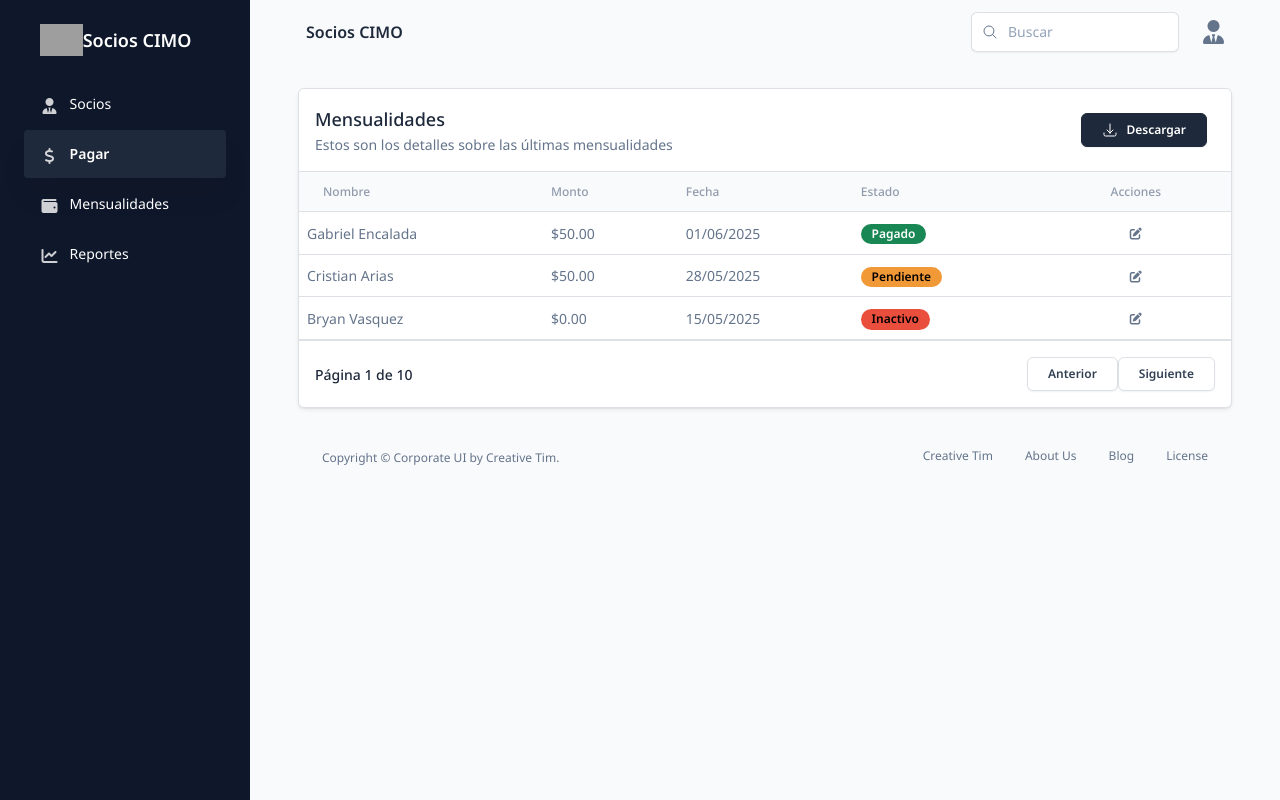
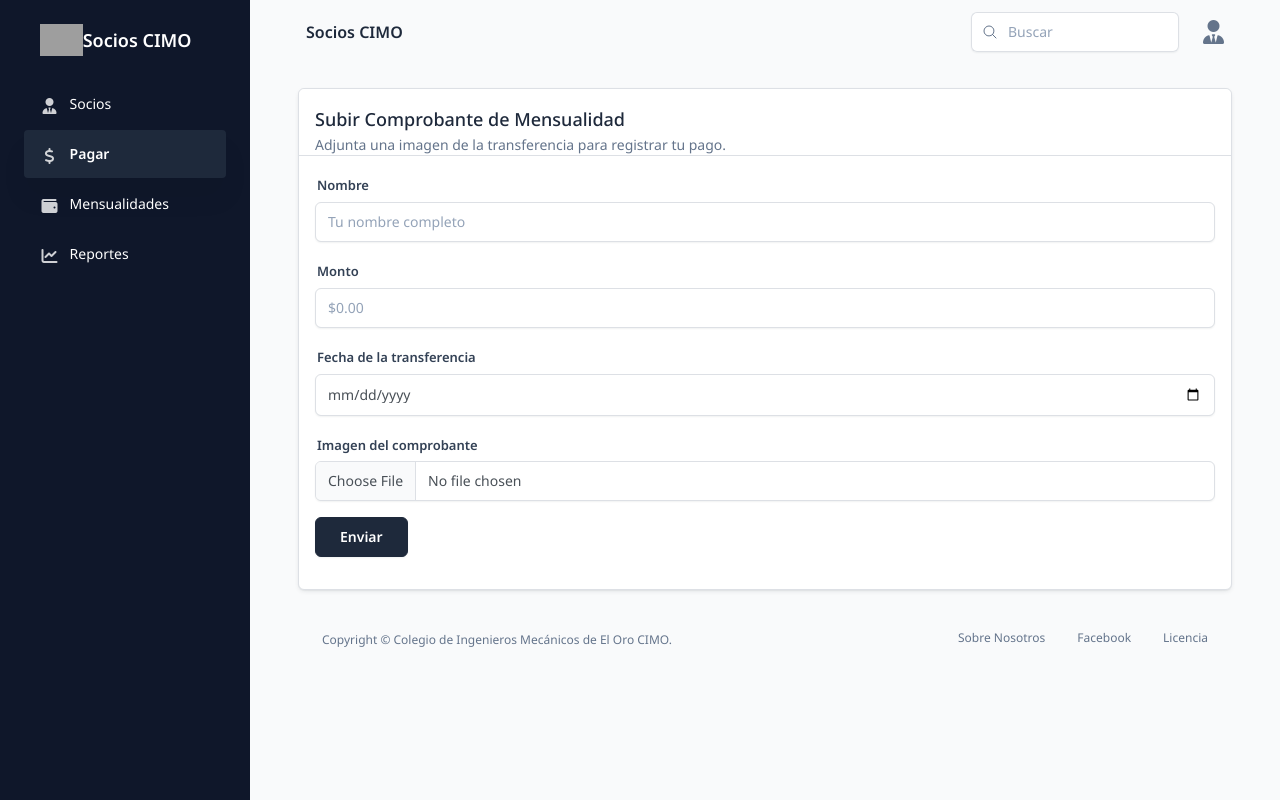
Before and after one commit to ArmijosAndres/ProyectoVinculacion, an Angular app: page /pagos in a window 1280 px wide. Both pictures are taken after a click on the button "Ingresar". Built offline with nearby package versions, Linux system fonts and the light colour scheme; grey boxes are pictures that could not be loaded; a web font is replaced by a local one.

Commit message:
ajustes finales

```diff
--- a/src/app/reportes/reporte-mensualidades/reporte-mensualidades.html
+++ b/src/app/reportes/reporte-mensualidades/reporte-mensualidades.html
@@ -48,7 +48,7 @@
         <td><p class="text-sm mb-0">Cristian Arias</p></td>
         <td><p class="text-sm mb-0">$50.00</p></td>
         <td><p class="text-sm mb-0">28/05/2025</p></td>
-        <td><span class="badge text-bg-warning fw-bold">Pendiente</span></td>
+        <td><span class="badge fw-bold" style="background-color: #ffc107; color: white;">Pendiente</span></td>
         <td class="text-center">
           <a href="#" class="text-secondary font-weight-bold text-xs" title="Editar">
             <i class="fa-solid fa-pen-to-square"></i>
@@ -59,7 +59,7 @@
         <td><p class="text-sm mb-0">Bryan Vasquez</p></td>
         <td><p class="text-sm mb-0">$0.00</p></td>
         <td><p class="text-sm mb-0">15/05/2025</p></td>
-        <td><span class="badge text-bg-danger fw-bold">Inactivo</span></td>
+        <td><span class="badge fw-bold" style="background-color: #dc3545; color: white;">Inactivo</span></td>
         <td class="text-center">
           <a href="#" class="text-secondary font-weight-bold text-xs" title="Editar">
             <i class="fa-solid fa-pen-to-square"></i>
--- a/src/app/reportes/reporte-socios/reporte-socios.html
+++ b/src/app/reportes/reporte-socios/reporte-socios.html
@@ -1 +1,67 @@
-<p>reporte-socios works!</p>
+<div class="row">
+  <div class="col-12">
+    <div class="card border shadow-xs mb-4">
+      <div class="card-header border-bottom pb-0">
+        <h6 class="font-weight-semibold text-lg mb-0">Reporte de Socio</h6>
+        <p class="text-sm mb-sm-0">Detalles generales del socio registrado</p>
+      </div>
+      <div class="card-body">
+        <!-- Información Personal -->
+        <h6 class="text-md mt-3">Información Personal</h6>
+        <div class="row mb-3">
+          <div class="col-md-6">
+            <label class="form-label fw-bold">Nombre:</label>
+            <p>Gabriel Encalada</p>
+          </div>
+          <div class="col-md-6">
+            <label class="form-label fw-bold">Cédula:</label>
+            <p>0101010101</p>
+          </div>
+        </div>
+        <div class="row mb-3">
+          <div class="col-md-6">
+            <label class="form-label fw-bold">Correo electrónico:</label>
+            <p>gabriel&#64;example.com</p>
+          </div>
+          <div class="col-md-6">
+            <label class="form-label fw-bold">Teléfono:</label>
+            <p>0991234567</p>
+          </div>
+        </div>
+
+        <!-- Historial de Pagos -->
+        <h6 class="text-md mt-4">Historial de Pagos</h6>
+        <div class="table-responsive">
+          <table class="table table-bordered">
+            <thead class="bg-gray-100">
+              <tr>
+                <th>Fecha</th>
+                <th>Monto</th>
+                <th>Estado</th>
+                <th>Comprobante</th>
+              </tr>
+            </thead>
+            <tbody>
+              <tr>
+                <td>01/06/2025</td>
+                <td>$50.00</td>
+                <td><span class="badge fw-bold" style="background-color: #198754; color: white;">Pagado</span></td>
+                <td><a href="#" class="btn btn-sm btn-outline-dark">Ver imagen</a></td>
+              </tr>
+              <tr>
+                <td>01/05/2025</td>
+                <td>$50.00</td>
+                <td><span class="badge fw-bold" style="background-color: #ffc107; color: white;">Pendiente</span></td>
+                <td><a href="#" class="btn btn-sm btn-outline-dark disabled">No disponible</a></td>
+              </tr>
+            </tbody>
+          </table>
+        </div>
+
+        <!-- Observaciones -->
+        <h6 class="text-md mt-4">Observaciones</h6>
+        <p class="text-sm">El socio tiene pagos al día y mantiene contacto activo. Requiere actualización de datos personales en próximos meses.</p>
+      </div>
+    </div>
+  </div>
+</div>
--- a/src/app/shared/components/menu/menu.html
+++ b/src/app/shared/components/menu/menu.html
@@ -39,7 +39,7 @@
 
         <!-- Barra lateral - Reportes -->
         <li class="nav-item">
-          <a class="nav-link" routerLink="/reportes" routerLinkActive="active">
+          <a class="nav-link" routerLink="/reporte-socios" routerLinkActive="active">
             <div class="icon icon-shape icon-sm px-0 text-center d-flex align-items-center justify-content-center">
               <i class="fa-solid fa-chart-line" style="font-size: 16px;"></i>
             </div>
--- a/src/app/shared/components/pie/pie.html
+++ b/src/app/shared/components/pie/pie.html
@@ -7,23 +7,20 @@
                 © <script>
                   document.write(new Date().getFullYear())
                 </script>
-                Corporate UI by
-                <a href="https://www.creative-tim.com" class="text-secondary" target="_blank">Creative Tim</a>.
+                Colegio de Ingenieros Mecánicos de El Oro
+                <a href="https://www.cimo.com.ec" class="text-secondary" target="_blank">CIMO</a>.
               </div>
             </div>
             <div class="col-lg-6">
               <ul class="nav nav-footer justify-content-center justify-content-lg-end">
                 <li class="nav-item">
-                  <a href="https://www.creative-tim.com" class="nav-link text-xs text-muted" target="_blank">Creative Tim</a>
+                  <a href="https://www.cimo.com.ec" class="nav-link text-xs text-muted" target="_blank">Sobre Nosotros</a>
                 </li>
                 <li class="nav-item">
-                  <a href="https://www.creative-tim.com/presentation" class="nav-link text-xs text-muted" target="_blank">About Us</a>
+                  <a href="https://www.creative-tim.com/blog" class="nav-link text-xs text-muted" target="_blank">Facebook</a>
                 </li>
                 <li class="nav-item">
-                  <a href="https://www.creative-tim.com/blog" class="nav-link text-xs text-muted" target="_blank">Blog</a>
-                </li>
-                <li class="nav-item">
-                  <a href="https://www.creative-tim.com/license" class="nav-link text-xs pe-0 text-muted" target="_blank">License</a>
+                  <a href="https://www.cimo.com.ec" class="nav-link text-xs pe-0 text-muted" target="_blank">Licencia</a>
                 </li>
               </ul>
             </div>
--- a/src/app/socio/pagos/pagos.html
+++ b/src/app/socio/pagos/pagos.html
@@ -2,82 +2,30 @@
   <div class="col-12">
     <div class="card border shadow-xs mb-4">
       <div class="card-header border-bottom pb-0">
-  <div class="d-sm-flex align-items-center mb-3">
-    <div>
-      <h6 class="font-weight-semibold text-lg mb-0">Mensualidades</h6>
-      <p class="text-sm mb-sm-0">Estos son los detalles sobre las últimas mensualidades</p>
+        <h6 class="font-weight-semibold text-lg mb-0">Subir Comprobante de Mensualidad</h6>
+        <p class="text-sm mb-sm-0">Adjunta una imagen de la transferencia para registrar tu pago.</p>
       </div>
-    <div class="ms-auto d-flex">
-      <button type="button" class="btn btn-sm btn-dark btn-icon d-flex align-items-center mb-0 me-2">
-        <span class="btn-inner--icon">
-          <svg width="16" height="16" xmlns="http://www.w3.org/2000/svg" fill="none" viewBox="0 0 24 24" stroke-width="1.5" stroke="currentColor" class="d-block me-2">
-            <path stroke-linecap="round" stroke-linejoin="round" d="M3 16.5v2.25A2.25 2.25 0 005.25 21h13.5A2.25 2.25 0 0021 18.75V16.5M16.5 12L12 16.5m0 0L7.5 12m4.5 4.5V3" />
-          </svg>
-        </span>
-        <span class="btn-inner--text">Descargar</span>
-      </button>
+      <div class="card-body">
+        <form>
+          <div class="mb-3">
+            <label for="nombre" class="form-label">Nombre</label>
+            <input type="text" class="form-control" id="nombre" placeholder="Tu nombre completo">
           </div>
+          <div class="mb-3">
+            <label for="monto" class="form-label">Monto</label>
+            <input type="number" class="form-control" id="monto" placeholder="$0.00">
           </div>
+          <div class="mb-3">
+            <label for="fecha" class="form-label">Fecha de la transferencia</label>
+            <input type="date" class="form-control" id="fecha">
           </div>
-
-            <div class="card-body px-0 py-0">
-              <div class="table-responsive p-0">
-  <table class="table align-items-center justify-content-center mb-0">
-    <thead class="bg-gray-100">
-      <tr>
-        <th class="text-secondary text-xs font-weight-semibold opacity-7">Nombre</th>
-        <th class="text-secondary text-xs font-weight-semibold opacity-7 ps-2">Monto</th>
-        <th class="text-secondary text-xs font-weight-semibold opacity-7 ps-2">Fecha</th>
-        <th class="text-secondary text-xs font-weight-semibold opacity-7 ps-2">Estado</th>
-        <th class="text-center text-secondary text-xs font-weight-semibold opacity-7">Acciones</th>
-      </tr>
-    </thead>
-    <tbody>
-      <tr>
-        <td><p class="text-sm mb-0">Gabriel Encalada</p></td>
-        <td><p class="text-sm mb-0">$50.00</p></td>
-        <td><p class="text-sm mb-0">01/06/2025</p></td>
-        <td><span class="badge fw-bold" style="background-color: #198754; color: white;">Pagado</span></td>
-        <td class="text-center">
-          <a href="#" class="text-secondary font-weight-bold text-xs" title="Editar">
-            <i class="fa-solid fa-pen-to-square"></i>
-          </a>
-        </td>
-      </tr>
-       <tr>
-        <td><p class="text-sm mb-0">Cristian Arias</p></td>
-        <td><p class="text-sm mb-0">$50.00</p></td>
-        <td><p class="text-sm mb-0">28/05/2025</p></td>
-        <td><span class="badge text-bg-warning fw-bold">Pendiente</span></td>
-        <td class="text-center">
-          <a href="#" class="text-secondary font-weight-bold text-xs" title="Editar">
-            <i class="fa-solid fa-pen-to-square"></i>
-          </a>
-        </td>
-      </tr>
-      <tr>
-        <td><p class="text-sm mb-0">Bryan Vasquez</p></td>
-        <td><p class="text-sm mb-0">$0.00</p></td>
-        <td><p class="text-sm mb-0">15/05/2025</p></td>
-        <td><span class="badge text-bg-danger fw-bold">Inactivo</span></td>
-        <td class="text-center">
-          <a href="#" class="text-secondary font-weight-bold text-xs" title="Editar">
-            <i class="fa-solid fa-pen-to-square"></i>
-          </a>
-        </td>
-      </tr>
-    </tbody>
-  </table>
+          <div class="mb-3">
+            <label for="comprobante" class="form-label">Imagen del comprobante</label>
+            <input class="form-control" type="file" id="comprobante" accept="image/*">
           </div>
-
-              <div class="border-top py-3 px-3 d-flex align-items-center">
-                <p class="font-weight-semibold mb-0 text-dark text-sm">Página 1 de 10</p>
-                <div class="ms-auto">
-                  <button class="btn btn-sm btn-white mb-0">Anterior</button>
-                  <button class="btn btn-sm btn-white mb-0">Siguiente</button>
+          <button type="submit" class="btn btn-dark">Enviar</button>
+        </form>
       </div>
     </div>
   </div>
 </div>
-        </div>
-      </div>
--- a/src/index.html
+++ b/src/index.html
@@ -2,10 +2,10 @@
 <html lang="en">
 <head>
   <meta charset="utf-8">
-  <title>Prueba3</title>
+  <title>Gestión de Socios</title>
   <base href="/">
   <meta name="viewport" content="width=device-width, initial-scale=1">
-  <link rel="icon" type="image/x-icon" href="favicon.ico">
+  <link rel="icon" type="image/x-icon" href="logocimo.ico">
   <link href="https://fonts.googleapis.com/css?family=Open+Sans:300,400,600,700|Noto+Sans:300,400,500,600,700,800|PT+Mono:300,400,500,600,700" rel="stylesheet" />
   <!-- Nucleo Icons -->
   <link href="../assets/css/nucleo-icons.css" rel="stylesheet" />
```
Also changed, not shown: public/assets/img/cimoFont.PNG. Lines whose indentation alone changed are shown as unchanged.
